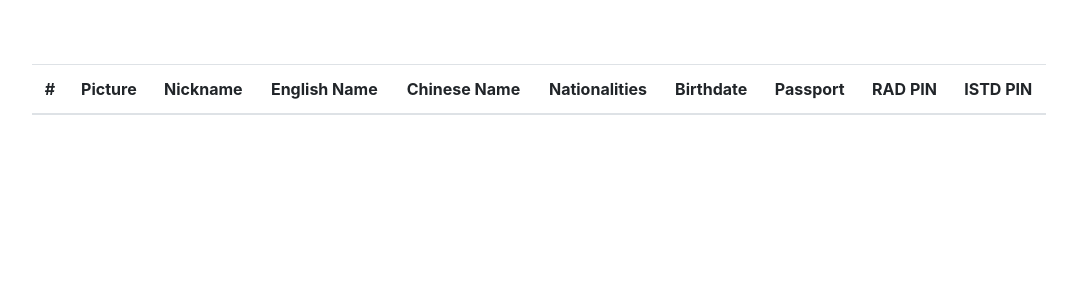
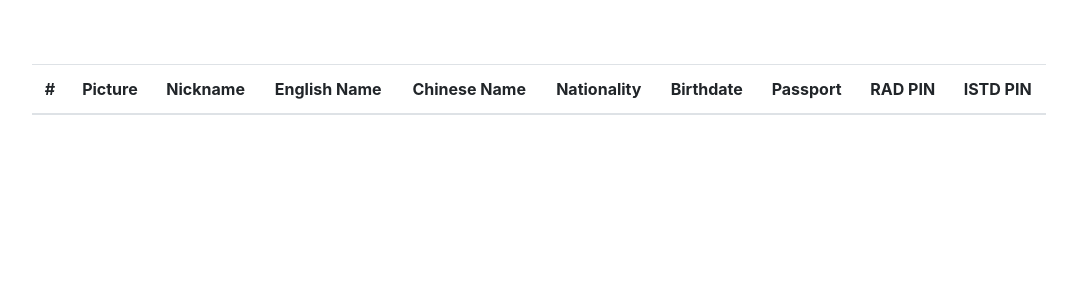
Before and after one commit to codeballet/cisca-admin, a Flask app: template cisca_admin/templates/people/results.html in a window 1280 px wide. Shown: the part 74-374 px from the top of the page, without its empty margins (101-1178 px from the left). Run offline with Flask 2, Linux system fonts and the light colour scheme; the template is opened without the code that fills it, so the values that code supplies are empty; some libraries are stand-ins or nearby versions.

Commit message:
Fix: results table headers

```diff
--- a/cisca_admin/templates/people/results.html
+++ b/cisca_admin/templates/people/results.html
@@ -17,7 +17,7 @@
                 <th scope="col">Nickname</th>
                 <th scope="col">English Name</th>
                 <th scope="col">Chinese Name</th>
-                <th scope="col">Nationalities</th>
+                <th scope="col">Nationality</th>
                 <th scope="col">Birthdate</th>
                 <th scope="col">Passport</th>
                 <th scope="col">RAD PIN</th>
```
